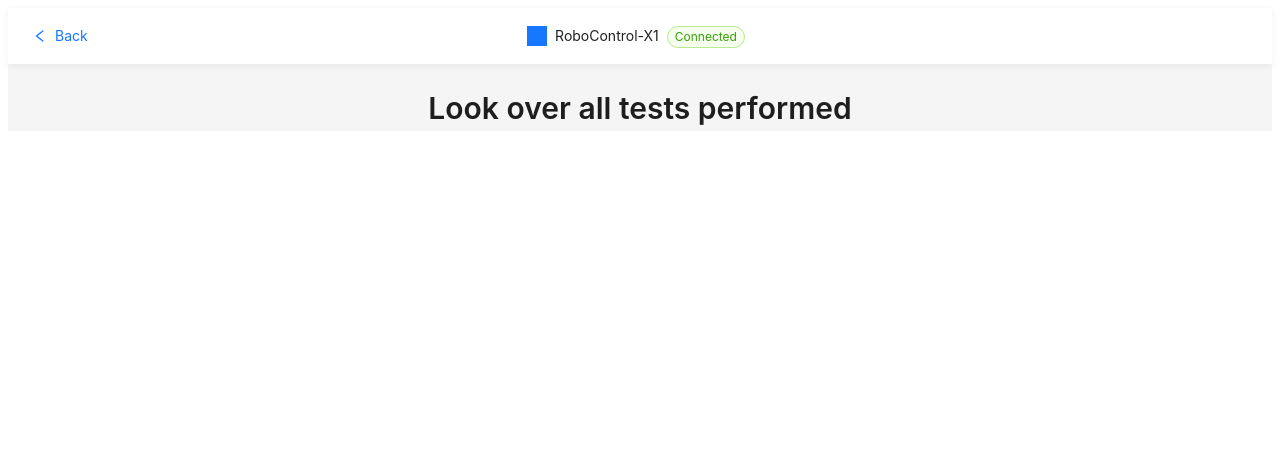
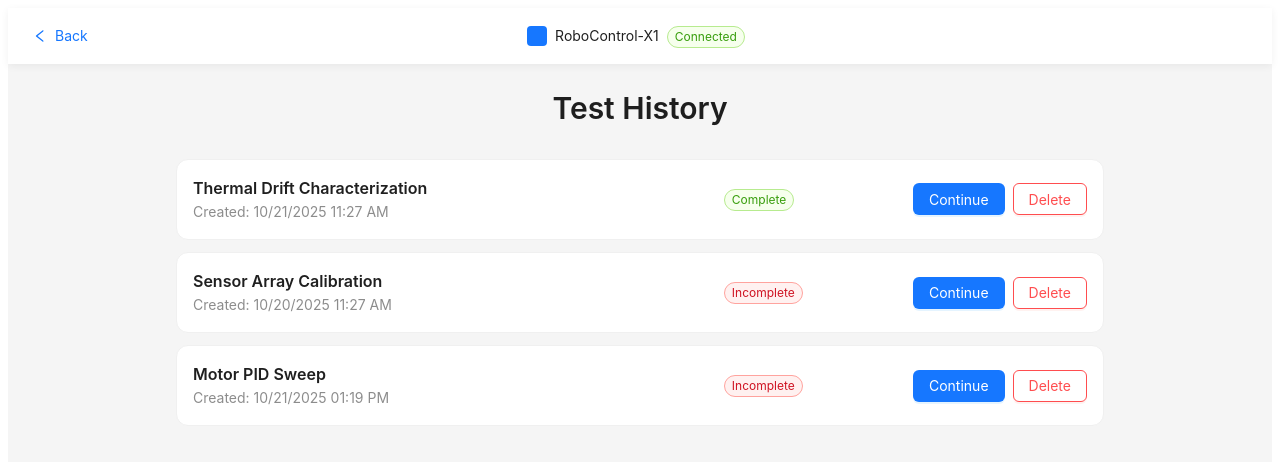
Before and after one commit to Tokushiro/heat-bot, a React (Vite) app in the folder client/: page /history in a window 1280 px wide. Shown: the top 462 px of the page. Built offline with nearby package versions, Linux system fonts and the light colour scheme.

Commit message:
Created an historyPage

```diff
--- /dev/null
+++ b/client/src/Components/testCard.tsx
@@ -0,0 +1,64 @@
+import { Card, Row, Col, Typography, Tag, Space, Button, Popconfirm } from "antd";
+import type {Test} from "../Types/test.ts"
+
+export type TestDB = Test & { status: "complete" | "incomplete" };
+
+
+export type TestCardProps = {
+    test: TestDB;
+    onContinue: () => void;
+    onDelete: () => void;
+};
+
+
+function formatDate(d: Date) {
+    try {
+        const date = d instanceof Date ? d : new Date(d);
+        return `${date.toLocaleDateString()} ${date.toLocaleTimeString([], { hour: "2-digit", minute: "2-digit" })}`;
+    } catch {
+        return String(d);
+    }
+}
+
+
+export default function TestCard({ test, onContinue, onDelete }: TestCardProps) {
+    const isComplete = test.status === "complete";
+
+
+    return (
+        <Card hoverable size="small" style={{ width: "100%", borderRadius: 12 }} bodyStyle={{ padding: 16 }}>
+            <Row align="middle" gutter={[16, 16]}>
+                {/* Left: name + meta */}
+                <Col xs={24} md={14}>
+                    <Space direction="vertical" size={0} style={{ width: "100%" }}>
+                        <Typography.Text strong style={{ fontSize: 16 }}>
+                            {test.test_name}
+                        </Typography.Text>
+                        <Typography.Text type="secondary">
+                            Created: {formatDate(test.test_date)}
+                        </Typography.Text>
+                    </Space>
+                </Col>
+
+
+                {/* Middle: status */}
+                <Col xs={12} md={4}>
+                    <Tag color={isComplete ? "green" : "red"} style={{ borderRadius: 999, textTransform: "capitalize" }}>
+                        {test.status}
+                    </Tag>
+                </Col>
+
+
+                {/* Right: actions */}
+                <Col xs={12} md={6} style={{ display: "flex", justifyContent: "flex-end" }}>
+                    <Space>
+                        <Button type="primary" onClick={onContinue}>Continue</Button>
+                        <Popconfirm title="Delete this test?" description="This action cannot be undone." okText="Delete" okButtonProps={{ danger: true }} onConfirm={onDelete}>
+                            <Button danger>Delete</Button>
+                        </Popconfirm>
+                    </Space>
+                </Col>
+            </Row>
+        </Card>
+    );
+}
--- a/client/src/Pages/HistoryPage.tsx
+++ b/client/src/Pages/HistoryPage.tsx
@@ -1,15 +1,57 @@
-import { useNavigate} from "react-router-dom";
-import { Layout, Typography, Button, Space, Tag} from "antd";
+import { useNavigate } from "react-router-dom";
+import { Layout, Typography, Button, Space, Tag, Empty } from "antd";
 import { LeftOutlined } from "@ant-design/icons";
+import { useMemo, useState } from "react";
+import TestCard, { type TestDB } from "../Components/testCard.tsx"
+import type {Test} from "../Types/test.ts"
 
 const { Header, Content } = Layout;
 const { Text, Title } = Typography;
 
-export default function HistoryPage(){
-    const navigate = useNavigate()
 
+export default function HistoryPage() {
+    const navigate = useNavigate();
 
-    return(
+    const baseURL = useMemo(() => "http://localhost:3000", []);
+
+    // Example data; replace with your DB data
+    const initialItems: TestDB[] = useMemo(
+        () => [
+            {
+                test_id: 1,
+                test_name: "Thermal Drift Characterization",
+                test_choice: 2,
+                sensor_id: 11,
+                test_date: new Date(Date.now() - 1000 * 60 * 60 * 2),
+                status: "complete",
+            },
+            {
+                test_id: 2,
+                test_name: "Sensor Array Calibration",
+                test_choice: 1,
+                sensor_id: 14,
+                test_date: new Date(Date.now() - 1000 * 60 * 60 * 26),
+                status: "incomplete",
+            },
+            {
+                test_id: 3,
+                test_name: "Motor PID Sweep",
+                test_choice: 1,
+                sensor_id: 18,
+                test_date: new Date(Date.now() - 1000 * 60 * 8),
+                status: "incomplete",
+            },
+        ],
+        []
+    );
+
+    const [items, setItems] = useState<TestDB[]>(initialItems);
+
+    const handleDelete = (id: number | null) => {
+        setItems(prev => prev.filter(x => x.test_id !== id));
+    };
+
+    return (
         <Layout>
             <Header
                 style={{
@@ -44,28 +86,46 @@ export default function HistoryPage(){
                                 color: "#fff",
                                 padding: "4px",
                                 height: "20px",
-                                width: "20px"
+                                width: "20px",
+                                borderRadius: 4,
                             }}
-                        >
-                        </div>
+                        />
                         <Text> RoboControl-X1</Text>
-                        <Tag color="green"
-                             style={{
-                                 borderRadius: "99px",
-                             }}
-                        >Connected</Tag>
+                        <Tag color="green" style={{ borderRadius: 999 }}>Connected</Tag>
                     </Space>
                 </div>
 
                 <div style={{ flex: 1 }} />
             </Header>
-            <Content>
-            <Title level={2} style={{ textAlign: "center", marginBottom: 4 }}>
-                Look over all tests performed
-            </Title>
+
+            {/* Scrollable content area */}
+            <Content
+                style={{
+                    height: "calc(100vh - 56px)",
+                    overflow: "auto",
+                    background: "#f5f5f5",
+                }}
+            >
+                <Title level={2} style={{ textAlign: "center", marginBottom: 16 }}>
+                    Test History
+                </Title>
+                <div style={{ maxWidth: 960, margin: "0 auto", padding: 16 }}>
+                    {items.length === 0 && (
+                        <Empty description="No history yet" />
+                    )}
+
+                    <Space direction="vertical" size={12} style={{ width: "100%" }}>
+                        {items.map(item => (
+                            <TestCard
+                                key={item.test_id ?? `test-${item.test_name}`}
+                                test={item}
+                                onContinue={() => navigate(`/tests/${item.test_id ?? "new"}/continue`)}
+                                onDelete={() => handleDelete(item.test_id)}
+                            />
+                        ))}
+                    </Space>
+                </div>
             </Content>
-
         </Layout>
-        )
-
+    );
 }
```
